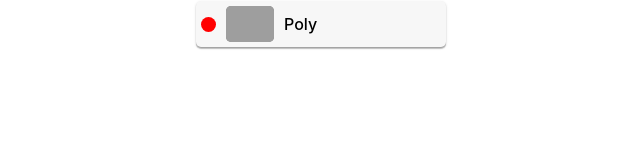
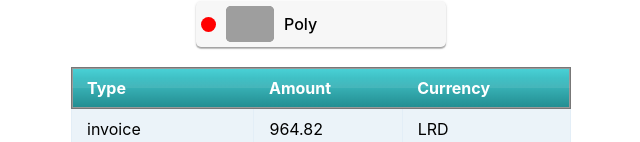
Before and after one commit to Giperion317/goit-react-hw-01-components, a React (Create React App) app: page / in a window 1280 px wide. Shown: the part 658-800 px from the top of the page, without its empty margins (319-959 px from the left). Built offline with nearby package versions, Linux system fonts and the light colour scheme; grey boxes are pictures that could not be loaded.

Commit message:
Uploads TransactionHistory render and styles

```diff
--- a/src/components/App.jsx
+++ b/src/components/App.jsx
@@ -1,16 +1,20 @@
 import { Profile } from "./Profile/Profile";
 import { Statistics } from './Statistics/Statistics'
 import { FriendList } from "./FriendList/FriendList";
+import { TransactionHistory } from "./TransactionHistory/TransactionHistory";
 import user from "../data/user";
 import data from "../data/data";
 import friends from "../data/friends";
+import transactions from "../data/transactions";
+
 
 export const App = () => {
   return (
     <>
       <Profile user={user} />
       <Statistics stats={data} title="Upload stats" />
-      <FriendList friends={friends}/>
+      <FriendList friends={friends} />
+      <TransactionHistory items={transactions}/>
     </>
   );
 };
--- /dev/null
+++ b/src/components/TransactionHistory/TransactionHistory.jsx
@@ -0,0 +1,22 @@
+import { Transactions } from './Transactions';
+import PropTypes from 'prop-types';
+import styles from './TransactionHistory.module.css';
+
+export const TransactionHistory = ({ items }) => {
+  return (
+    <table className={styles.transactionHistory}>
+      <thead>
+        <tr>
+          <th>Type</th>
+          <th>Amount</th>
+          <th>Currency</th>
+        </tr>
+      </thead>
+      <Transactions items={items} />
+    </table>
+  );
+};
+
+TransactionHistory.propTypes = {
+  items: PropTypes.array.isRequired,
+};
--- /dev/null
+++ b/src/components/TransactionHistory/TransactionHistory.module.css
@@ -0,0 +1,49 @@
+.transactionHistory {
+  width: 500px;
+  margin: 20px auto;
+  background: #f5ffff;
+  border-collapse: collapse;
+  text-align: left;
+}
+
+.transactionHistory th {
+  border-top: 1px solid #777777;
+  border-bottom: 1px solid #777777;
+  box-shadow: inset 0 1px 0 #999999, inset 0 -1px 0 #999999;
+  background: linear-gradient(#49d1d6, #228b8f);
+  color: white;
+  padding: 10px 15px;
+  position: relative;
+}
+.transactionHistory th:after {
+  content: '';
+  display: block;
+  position: absolute;
+  left: 0;
+  top: 25%;
+  height: 25%;
+  width: 100%;
+  background: linear-gradient(
+    rgba(255, 255, 255, 0),
+    rgba(255, 255, 255, 0.08)
+  );
+}
+.transactionHistory tr:nth-child(odd) {
+  background: #ebf3f9;
+}
+.transactionHistory th:first-child {
+  border-left: 1px solid #777777;
+  border-bottom: 1px solid #777777;
+  box-shadow: inset 1px 1px 0 #999999, inset 0 -1px 0 #999999;
+}
+.transactionHistory th:last-child {
+  border-right: 1px solid #777777;
+  border-bottom: 1px solid #777777;
+  box-shadow: inset -1px 1px 0 #999999, inset 0 -1px 0 #999999;
+}
+.transactionHistory td {
+  border: 1px solid #e3eef7;
+  padding: 10px 15px;
+  position: relative;
+  transition: all 0.5s ease;
+}
--- /dev/null
+++ b/src/components/TransactionHistory/Transactions.jsx
@@ -0,0 +1,27 @@
+import PropTypes from 'prop-types';
+import styles from './TransactionHistory.module.css';
+
+export const Transactions = ({ items }) => {
+  return (
+    <tbody>
+      {items.map(({ id, type, amount, currency }) => (
+        <tr key={id}>
+      <td>{type}</td>
+      <td>{amount}</td>
+      <td>{currency}</td>
+    </tr>
+      ))}
+    </tbody>
+  );
+};
+
+Transactions.propTypes = {
+  items: PropTypes.arrayOf(
+    PropTypes.shape({
+      id: PropTypes.string.isRequired,
+      type: PropTypes.string.isRequired,
+      amount: PropTypes.string.isRequired,
+      currency: PropTypes.string.isRequired,
+    })
+  ),
+};
--- /dev/null
+++ b/src/data/transactions.json
@@ -0,0 +1,122 @@
+[
+  {
+    "id": "1e0700a2-5183-4291-85cc-2065a036a683",
+    "type": "invoice",
+    "amount": "964.82",
+    "currency": "LRD"
+  },
+  {
+    "id": "a30f821b-4d25-4ff0-abdd-e340b3f0dd2b",
+    "type": "payment",
+    "amount": "686.50",
+    "currency": "WST"
+  },
+  {
+    "id": "44dca67a-8e5a-4798-bf8e-b15efd4e1abd",
+    "type": "invoice",
+    "amount": "828.62",
+    "currency": "UGX"
+  },
+  {
+    "id": "ea8ed3dc-2b68-4a53-905a-53ecb0adef33",
+    "type": "withdrawal",
+    "amount": "527.80",
+    "currency": "ALL"
+  },
+  {
+    "id": "ea76146a-0b00-4b80-bc02-a8c822176712",
+    "type": "withdrawal",
+    "amount": "371.43",
+    "currency": "MUR"
+  },
+  {
+    "id": "63ca02f9-d637-46b5-9237-f3b24425e029",
+    "type": "payment",
+    "amount": "862.44",
+    "currency": "AUD"
+  },
+  {
+    "id": "ed0263e8-59a5-4bf1-87e0-2bb88e53dc34",
+    "type": "withdrawal",
+    "amount": "907.00",
+    "currency": "GEL"
+  },
+  {
+    "id": "6013bad0-750c-4691-8bc2-d8f2b43969c4",
+    "type": "withdrawal",
+    "amount": "352.52",
+    "currency": "UGX"
+  },
+  {
+    "id": "252c7be4-8b06-4fa7-8d42-61fb835b70d5",
+    "type": "payment",
+    "amount": "388.98",
+    "currency": "TOP"
+  },
+  {
+    "id": "4eaab41b-b967-40ac-82ed-85fc66f646f1",
+    "type": "deposit",
+    "amount": "103.10",
+    "currency": "BWP"
+  },
+  {
+    "id": "9648a350-8469-42d5-8bf3-18090de5fe67",
+    "type": "withdrawal",
+    "amount": "322.32",
+    "currency": "MRO"
+  },
+  {
+    "id": "9c5c25fb-1a95-4b2f-8d1f-4c4426d677cc",
+    "type": "invoice",
+    "amount": "14.79",
+    "currency": "PYG"
+  },
+  {
+    "id": "43ef232c-80e9-4d6f-b48a-b22405620de3",
+    "type": "payment",
+    "amount": "904.86",
+    "currency": "CHF"
+  },
+  {
+    "id": "5161682e-e620-4019-ab0a-24ceb10fbd20",
+    "type": "withdrawal",
+    "amount": "307.08",
+    "currency": "NOK"
+  },
+  {
+    "id": "7b119d71-42e6-4c42-a141-6818b07bb9ff",
+    "type": "invoice",
+    "amount": "275.07",
+    "currency": "AWG"
+  },
+  {
+    "id": "a4f65722-65c4-4c28-b1f4-b8ed988bb205",
+    "type": "deposit",
+    "amount": "213.10",
+    "currency": "STD"
+  },
+  {
+    "id": "c6e5784b-0ca3-48d6-86e5-b5128af5a523",
+    "type": "invoice",
+    "amount": "116.11",
+    "currency": "CUP CUC"
+  },
+  {
+    "id": "c9ebed6a-3a02-4b49-ac0d-0534b51f2bfd",
+    "type": "invoice",
+    "amount": "878.67",
+    "currency": "HKD"
+  },
+  {
+    "id": "a4a98b0e-b22c-438b-9f83-de2df52110c8",
+    "type": "invoice",
+    "amount": "725.03",
+    "currency": "UYU UYI"
+  },
+  {
+    "id": "b39bfa7a-0166-4c47-94d6-87d20590f746",
+    "type": "payment",
+    "amount": "405.45",
+    "currency": "MDL"
+  }
+]
```
